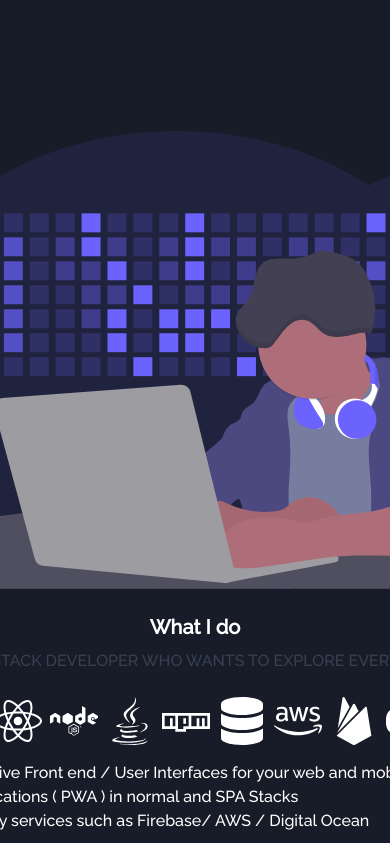
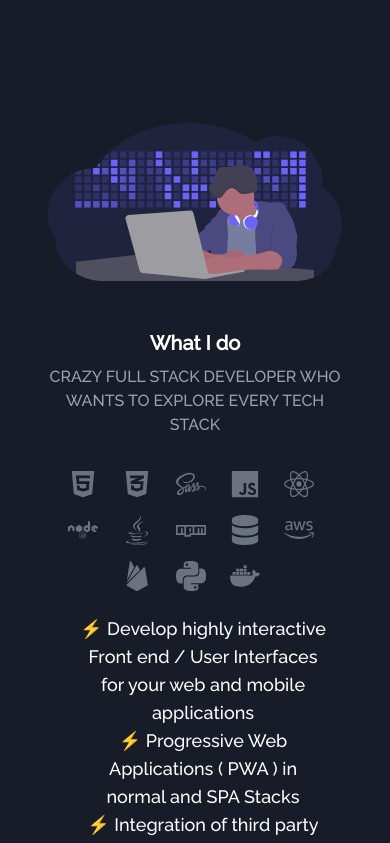
Before and after one commit to prudhvij15/portfolio, a React (Create React App) app: page / in a window 390 px wide. Shown: the part 780-1623 px from the top of the page. Built offline with nearby package versions, Linux system fonts and the light colour scheme.

Commit message:
added responsive for skill

```diff
--- a/src/components/About/Techstack.js
+++ b/src/components/About/Techstack.js
@@ -4,33 +4,40 @@ import DeveloperActivity from "../../Assets/DeveloperActivity.svg";
 
 function Techstack() {
   return (
-    <div className="flex justify-center pb-20">
-      <div className="md:flex">
-        <div className="md:w-1/2 md:mr-4">
+    <div className="flex flex-col items-center pb-20 px-4">
+      <div className="flex flex-col md:flex-row items-center">
+        <div className="w-full md:w-1/2 md:mr-4 mb-4 md:mb-0 flex justify-center">
           <img
             src={DeveloperActivity}
             alt="Developer Activity"
-            className="w-full"
+            className="max-w-full h-auto"
           />
         </div>
-        <div className="md:w-1/2">
-          <div className="mt-4 md:mt-0">
-            <h2 className="text-xl font-semibold">{skillsSection.title}</h2>
-            <p className="text-gray-700">{skillsSection.subTitle}</p>
-            <div className="mt-4 md:mt-0 flex items-start">
+        <div className="w-full md:w-1/2">
+          <div className="mt-4 md:mt-0 text-center md:text-left">
+            <h2 className="text-xl md:text-2xl lg:text-3xl font-semibold break-words">
+              {skillsSection.title}
+            </h2>
+            <p className="text-gray-400 md:text-base lg:text-lg xl:text-sm">
+              {skillsSection.subTitle}
+            </p>
+            <div className="mt-4 flex justify-center md:justify-start flex-wrap">
               {skillsSection.softwareSkills.map((skill, index) => (
-                <div key={index} className="mr-2 text-5xl">
+                <div
+                  key={index}
+                  className="mr-2 text-3xl md:text-4xl lg:text-5xl p-2 text-gray-500"
+                >
                   {skill.icon}
                 </div>
               ))}
             </div>
-            <div className="ml-0 m-24 mt-3">
-              <ul className="list-none flex flex-wrap">
+            <div className="mt-3">
+              <ul className="list-none flex flex-wrap justify-center md:justify-end text-lg">
                 {skillsSection.skills.map((skill, index) => (
                   <li
                     key={index}
-                    className="pr-4 "
-                    style={{ whiteSpace: "nowrap" }}
+                    className="pr-4"
+                    style={{ whiteSpace: "pre-wrap" }}
                   >
                     {skill}
                   </li>
--- a/src/components/Home/Home.js
+++ b/src/components/Home/Home.js
@@ -17,7 +17,7 @@ function Home() {
           <div className="flex flex-col md:flex-row items-center">
             <div className="md:w-7/12 mt-32">
               <div className="text-left">
-                <h1 className="text-white text-3xl md:text-4xl font-bold">
+                <h1 className="text-white text-2xl md:text-3xl font-semibold">
                   Hi all, I'm {Name} 👋
                 </h1>
                 <p className="text-white text-xl md:text-2xl mt-4">
```
